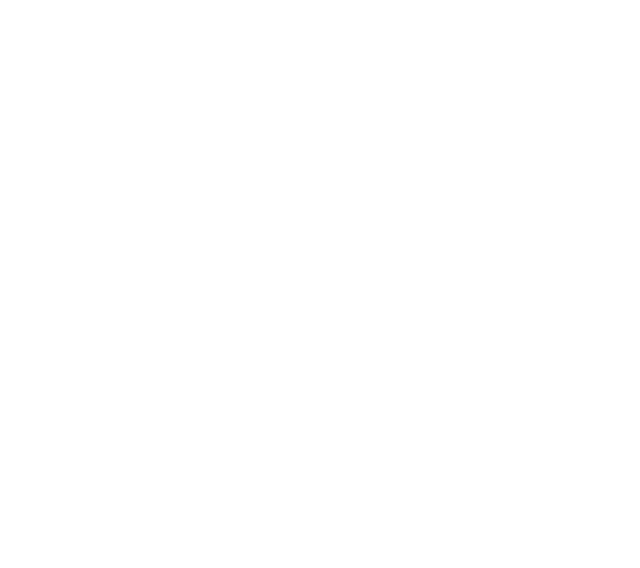
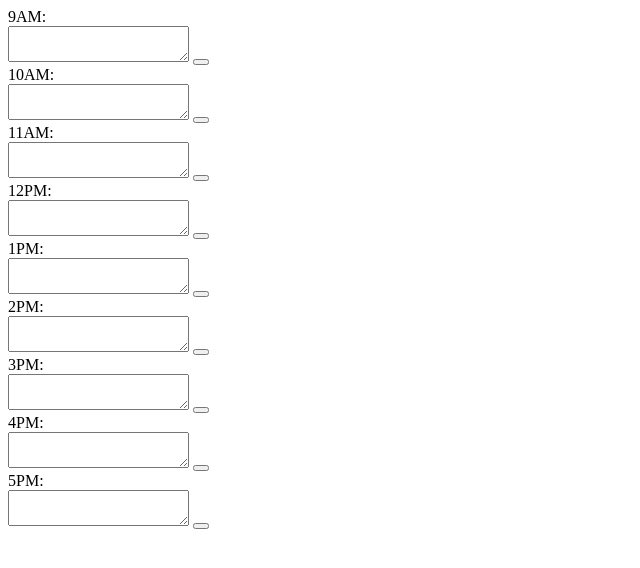
Before and after one commit to fbuonojr/weeklyschedule, a plain HTML site: page index.html in a window 1280 px wide. Shown: the whole page, without its empty margins (0-640 px from the left). Drawn offline with Linux system fonts and the light colour scheme.

Commit message:
copied stylesheet

```diff
--- a/index.html
+++ b/index.html
@@ -1,14 +1,96 @@
 <!DOCTYPE html>
 <html lang="en">
+
 <head>
     <meta charset="UTF-8">
     <meta name="viewport" content="width=device-width, initial-scale=1.0">
     <title>Weekly Schedule</title>
 </head>
+
 <body>
     <div class="container">
-        <div class="col-lg-3">
-
+        <div class="col-lg-3 weekday">
+            <div class="row timeblock" id="time-9">
+                <div class="col-md-1 hour">
+                    9AM:
+                </div>
+                <textarea class="col-md-10 textSiblings" value="9">
+                </textarea>
+                <button class="col-md-1 btn saveBtn fa-save">
+                </button>
+            </div>
+            <div class="row timeblock" id="time-10">
+                <div class="col-md-1 hour">
+                    10AM:
+                </div>
+                <textarea class="col-md-10 textSiblings" value="10">
+                </textarea>
+                <button class="col-md-1 btn saveBtn fa-save">
+                </button>
+            </div>
+            <div class="row timeblock" id="time-11">
+                <div class="col-md-1 hour">
+                    11AM:
+                </div>
+                <textarea class="col-md-10 textSiblings" value="11">
+                </textarea>
+                <button class="col-md-1 btn saveBtn fa-save">
+                </button>
+            </div>
+            <div class="row timeblock" id="time-12">
+                <div class="col-md-1 hour">
+                    12PM:
+                </div>
+                <textarea class="col-md-10 textSiblings" value="12">
+                </textarea>
+                <button class="col-md-1 btn saveBtn fa-save">
+                </button>
+            </div>
+            <div class="row timeblock" id="time-13">
+                <div class="col-md-1 hour">
+                    1PM:
+                </div>
+                <textarea class="col-md-10 textSiblings" value="13">
+                </textarea>
+                <button class="col-md-1 btn saveBtn fa-save">
+                </button>
+            </div>
+            <div class="row timeblock" id="time-14">
+                <div class="col-md-1 hour">
+                    2PM:
+                </div>
+                <textarea class="col-md-10 textSiblings" value="14">
+                </textarea>
+                <button class="col-md-1 btn saveBtn fa-save">
+                </button>
+            </div>
+            <div class="row timeblock" id="time-15">
+                <div class="col-md-1 hour">
+                    3PM:
+                </div>
+                <textarea class="col-md-10 textSiblings" value="15">
+                </textarea>
+                <button class="col-md-1 btn saveBtn fa-save">
+                </button>
+            </div>
+            <div class="row timeblock" id="time-16">
+                <div class="col-md-1 hour">
+                    4PM:
+                </div>
+                <textarea class="col-md-10 textSiblings" value="16">
+                </textarea>
+                <button class="col-md-1 btn saveBtn fa-save">
+                </button>
+            </div>
+            <div class="row timeblock" id="time-17">
+                <div class="col-md-1 hour">
+                    5PM:
+                </div>
+                <textarea class="col-md-10 textSiblings" value="17">
+                </textarea>
+                <button class="col-md-1 btn saveBtn fa-save">
+                </button>
+            </div>
         </div>
         <div class="col-lg-3">
 
@@ -31,4 +113,5 @@
 
     </div>
 </body>
+
 </html>
--- /dev/null
+++ b/style.css
@@ -0,0 +1,67 @@
+body {
+    font-family: 'Open Sans', sans-serif;
+    font-size: 16px;
+    line-height: 1;
+  }
+
+  textarea{
+    background: transparent;
+    border: none;
+    resize: none;
+    color: #000000;
+    border-left: 1px solid black;
+    border-right: 1px solid black;
+    padding: 10px;
+  }
+
+  .jumbotron {
+    text-align: center;
+    background-color: EOFFFF;
+    color: black;
+    border-radius: 0;
+    border-bottom: 10px solid black;
+  }
+
+  .description{
+    white-space: pre-wrap;
+  }
+
+  .timeblock{
+    text-align: center;
+    border: 5px solid black;
+  }
+
+  .row {
+    white-space: pre-wrap;
+    height: 80px;
+  }
+
+  .hour {
+    color: #000000;
+  }
+
+  .past {
+    background-color: lightblue;
+    color: black;
+  }
+
+  .present {
+    background-color: yellow;
+    color: white;
+  }
+
+  .future {
+    background-color: #77dd77;
+    color: white;
+  }
+
+  .saveBtn {
+    padding: 0px;
+    margin: 0px;
+    color: black;
+  }
+
+  .saveBtn i:hover {
+    font-size: 20px;
+    transition: all .3s ease-in-out;
+  }
```
